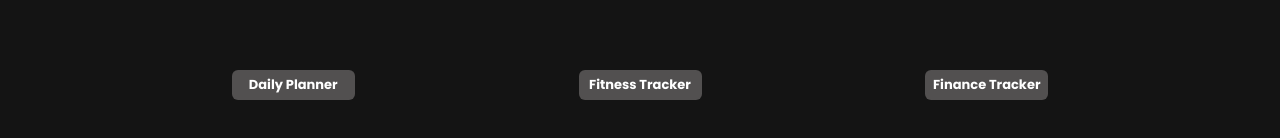
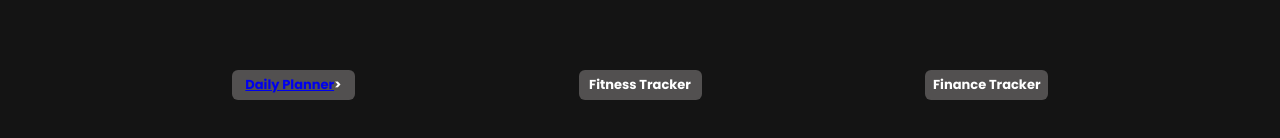
Before and after one commit to Ahmad24100251/ScheduleMe, a plain HTML site: page html/welcomeUser.html in a window 1280 px wide. Shown: the part 148-286 px from the top of the page. Drawn offline with Linux system fonts and the light colour scheme.

Commit message:
Update welcomeUser.html

```diff
--- a/html/welcomeUser.html
+++ b/html/welcomeUser.html
@@ -18,7 +18,7 @@
   </div>
   <div class="border"></div>
   <div class="buttons">
-    <button class="button" id="daily-planner">Daily Planner</button>
+    <button class="button" id="daily-planner"><a href="dailyplanner.html">Daily Planner</a>></button>
     <button class="button" id="fitness-tracker">Fitness Tracker</button>
     <button class="button" id="finance-tracker">Finance Tracker</button>
   </div>
```
